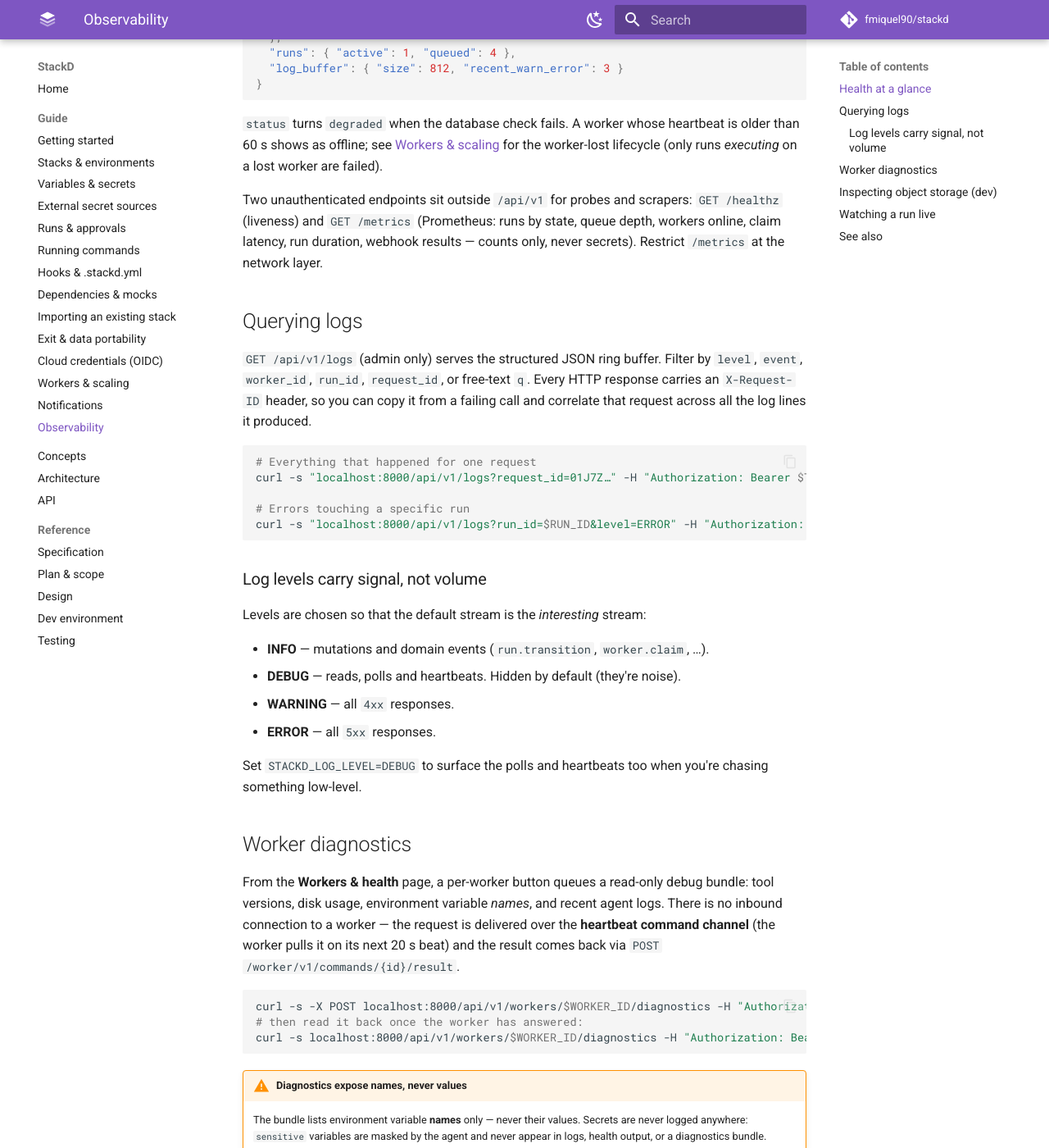
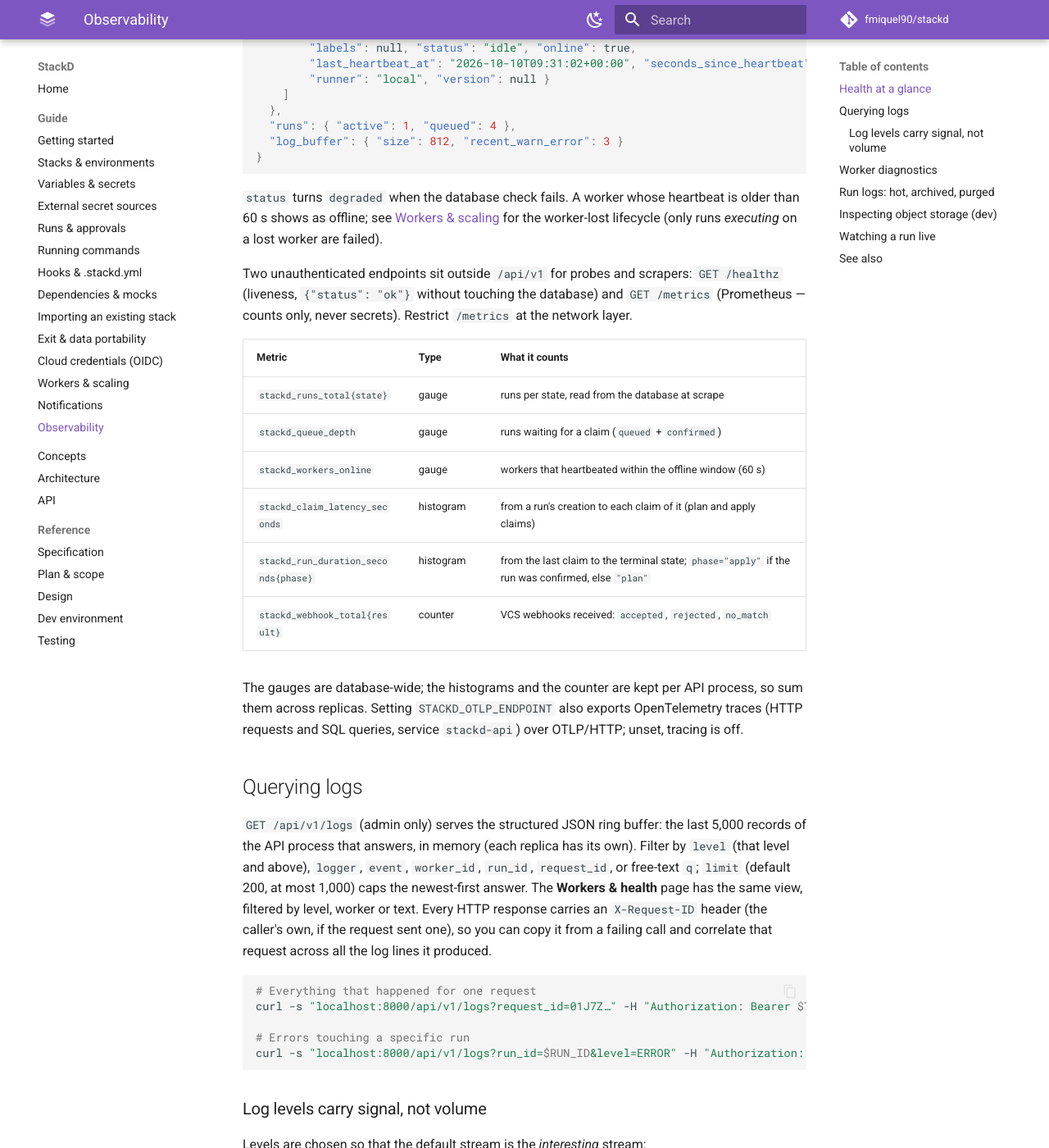
Before and after one commit to fmiquel90/stackd, an MkDocs documentation site: the page built from docs/guide/observability.md, in a window 1280 px wide and 1400 px high, scrolled down 776 px. Shown: the whole window at 82% size. Built offline with MkDocs 1.6.1 and Material for MkDocs 9.7.7, drawn with Linux system fonts in a browser that asks for light colours; comment, search, counter and statistics services are not loaded; some of the changed text lies outside the part shown.

````diff
--- a/Taskfile.yml
+++ b/Taskfile.yml
@@ -160,7 +160,7 @@ tasks:
       - docker build -f deploy/images/terraform.Dockerfile -t stackd/terraform:1.9.8 .
 
   lint:
-    desc: ruff + mypy
+    desc: ruff check + ruff format --check (api; mypy runs in CI only)
     cmds:
       - "{{.COMPOSE}} exec -T api uv run ruff check ."
       - "{{.COMPOSE}} exec -T api uv run ruff format --check ."
--- a/docs/guide/observability.md
+++ b/docs/guide/observability.md
@@ -9,11 +9,14 @@ matches what you're trying to find out.
 ## Health at a glance
 
 `GET /api/v1/health` (any signed-in user) returns one snapshot: a DB
-connectivity check, workers (online / total, and each worker's pool, labels,
-status and last heartbeat), runs (active / queued), and how many warnings and
+connectivity check, workers (online / total, and each worker's pool and pool
+labels, labels, status, runner, agent version and last heartbeat), runs (active
+— `unconfirmed` and `confirmed` included — / queued), and how many warnings and
 errors the log buffer holds. The front **Workers & health** page renders this
-snapshot alongside a live logs panel, and a green/red status dot sits in the
-topbar so you see degradation without leaving your current screen.
+snapshot (refreshed every 5 s) alongside, for admins, the worker pools and a
+platform logs panel; the topbar shows workers online / total, in red when none
+is online or the API does not answer, so you see degradation without leaving
+your current screen.
 
 ```bash
 curl -s localhost:8000/api/v1/health -H "Authorization: Bearer $TOKEN"
@@ -29,8 +32,10 @@ curl -s localhost:8000/api/v1/health -H "Authorization: Bearer $TOKEN"
     "total": 1,
     "online": 1,
     "items": [
-      { "name": "worker-1", "pool": "local", "labels": null, "status": "idle", "online": true,
-        "last_heartbeat_at": "2026-10-10T09:31:02+00:00", "seconds_since_heartbeat": 3.2 }
+      { "id": "0190e…", "name": "worker-1", "pool": "local", "pool_labels": null,
+        "labels": null, "status": "idle", "online": true,
+        "last_heartbeat_at": "2026-10-10T09:31:02+00:00", "seconds_since_heartbeat": 3.2,
+        "runner": "local", "version": null }
     ]
   },
   "runs": { "active": 1, "queued": 4 },
@@ -44,16 +49,35 @@ is older than 60 s shows as offline; see
 lifecycle (only runs *executing* on a lost worker are failed).
 
 Two unauthenticated endpoints sit outside `/api/v1` for probes and scrapers:
-`GET /healthz` (liveness) and `GET /metrics` (Prometheus: runs by state, queue
-depth, workers online, claim latency, run duration, webhook results — counts
-only, never secrets). Restrict `/metrics` at the network layer.
+`GET /healthz` (liveness, `{"status": "ok"}` without touching the database) and
+`GET /metrics` (Prometheus — counts only, never secrets). Restrict `/metrics` at
+the network layer.
+
+| Metric | Type | What it counts |
+|---|---|---|
+| `stackd_runs_total{state}` | gauge | runs per state, read from the database at scrape |
+| `stackd_queue_depth` | gauge | runs waiting for a claim (`queued` + `confirmed`) |
+| `stackd_workers_online` | gauge | workers that heartbeated within the offline window (60 s) |
+| `stackd_claim_latency_seconds` | histogram | from a run's creation to each claim of it (plan and apply claims) |
+| `stackd_run_duration_seconds{phase}` | histogram | from the last claim to the terminal state; `phase="apply"` if the run was confirmed, else `"plan"` |
+| `stackd_webhook_total{result}` | counter | VCS webhooks received: `accepted`, `rejected`, `no_match` |
+
+The gauges are database-wide; the histograms and the counter are kept per API
+process, so sum them across replicas. Setting `STACKD_OTLP_ENDPOINT` also exports
+OpenTelemetry traces (HTTP requests and SQL queries, service `stackd-api`) over
+OTLP/HTTP; unset, tracing is off.
 
 ## Querying logs
 
-`GET /api/v1/logs` (admin only) serves the structured JSON ring buffer. Filter
-by `level`, `event`, `worker_id`, `run_id`, `request_id`, or free-text `q`.
-Every HTTP response carries an `X-Request-ID` header, so you can copy it from a
-failing call and correlate that request across all the log lines it produced.
+`GET /api/v1/logs` (admin only) serves the structured JSON ring buffer: the
+last 5,000 records of the API process that answers, in memory (each replica has
+its own). Filter by `level` (that level and above), `logger`, `event`,
+`worker_id`, `run_id`, `request_id`, or free-text `q`; `limit` (default 200, at
+most 1,000) caps the newest-first answer. The **Workers & health** page has the
+same view, filtered by level, worker or text.
+Every HTTP response carries an `X-Request-ID` header (the caller's own, if the
+request sent one), so you can copy it from a failing call and correlate that
+request across all the log lines it produced.
 
 ```bash
 # Everything that happened for one request
@@ -67,19 +91,29 @@ curl -s "localhost:8000/api/v1/logs?run_id=$RUN_ID&level=ERROR" -H "Authorizatio
 
 Levels are chosen so that the default stream is the *interesting* stream:
 
-- **INFO** — mutations and domain events (`run.transition`, `worker.claim`, …).
-- **DEBUG** — reads, polls and heartbeats. Hidden by default (they're noise).
-- **WARNING** — all `4xx` responses.
+- **INFO** — mutations (non-`GET` requests) and domain events (`run.transition`,
+  `worker.claim`, …).
+- **DEBUG** — reads (`GET`), polls and heartbeats. Hidden by default (they're noise).
+- **WARNING** — all `4xx` responses, and any request slower than 1.5 s.
 - **ERROR** — all `5xx` responses.
 
 Set `STACKD_LOG_LEVEL=DEBUG` to surface the polls and heartbeats too when you're
-chasing something low-level.
+chasing something low-level. `STACKD_LOG_FORMAT=json` (the default) writes one
+JSON object per line on stderr; `pretty` is for reading locally.
+
+The rate-limited routes answer `429` (problem+json) past their budget, counted
+per client IP and per API replica: the Google sign-in callback and session refresh
+(30/min), the GitHub webhook (120/min) and input discovery (10/min). Behind a reverse proxy, the client IP is
+the one the API sees.
 
 ## Worker diagnostics
 
-From the **Workers & health** page, a per-worker button queues a read-only debug
-bundle: tool versions, disk usage, environment variable *names*, and recent agent
-logs. There is no inbound connection to a worker — the request is delivered over
+From the **Workers & health** page, an admin's **Diagnostics** button (on an
+online worker) queues a read-only debug bundle: platform, runner and API URL,
+`tofu` / `terraform` / `git` versions on the agent's host, disk usage, running
+containers (`docker` runner), environment variable *names*, and the last 50 agent
+log lines. The request is audited (`worker.diagnostics_requested`). There is no
+inbound connection to a worker — the request is delivered over
 the **heartbeat command channel** (the worker pulls it on its next 20 s beat) and
 the result comes back via `POST /worker/v1/commands/{id}/result`.
 
@@ -94,13 +128,30 @@ curl -s localhost:8000/api/v1/workers/$WORKER_ID/diagnostics -H "Authorization:
     Secrets are never logged anywhere: `sensitive` variables are masked by the
     agent and never appear in logs, health output, or a diagnostics bundle.
 
+## Run logs: hot, archived, purged
+
+A run's log lines land in the database first. About a minute after the run ends,
+the scheduler archives them to S3 as `logs/<run_id>/<phase>.log.gz`; the
+database rows are then purged `LOG_HOT_RETENTION_DAYS` (default 7) days after
+archiving by a daily retention task. Reads don't change: the run page and
+`GET /api/v1/runs/{id}/logs` serve whichever tier holds the lines, and
+`GET /api/v1/runs/{id}/logs/download` returns them as plain text. While S3 is
+unreachable, runs stay unarchived (logged as `logs.archive_failed`) and keep
+their rows until a later tick succeeds.
+
+The same daily task deletes expired refresh-token families and — only when
+`STACKD_AUDIT_PURGE_DATABASE_URL` names the distinct purge role — audit events
+older than `AUDIT_RETENTION_DAYS` (default 730), recording an `audit.purged`
+event. Each step logs `scheduler.retention` (with a count) or
+`scheduler.retention_failed`.
+
 ## Inspecting object storage (dev)
 
-Managed states and saved plans live in S3 (Garage in dev), reached only by the
-API. `task s3-ls` lists the dev bucket with the API's own S3 settings:
+Managed states, saved plans and archived logs live in S3 (Garage in dev), reached
+only by the API. `task s3-ls` lists the dev bucket with the API's own S3 settings:
 `states/<environment_id>/…` for state versions, `artifacts/<run_id>/plan.tfplan`
 for the saved plan of a run that can still be applied (encrypted, deleted when
-the run ends). If a plan with changes fails while uploading its plan file, the
+the run ends), `logs/<run_id>/…` for archived run logs. If a plan with changes fails while uploading its plan file, the
 API cannot reach the bucket: run `task s3`, then `task dev`. See
 [Dev environment §2](../DEV.md#2-docker-compose-stack).
 
````
Also changed, not shown: docs/CONCEPTS.md (+1 -1 lines), docs/DESIGN.md (+19 -17 lines), docs/SPECS.md (+2 -2 lines), docs/guide/external-secrets.md (+1 -1 lines).
